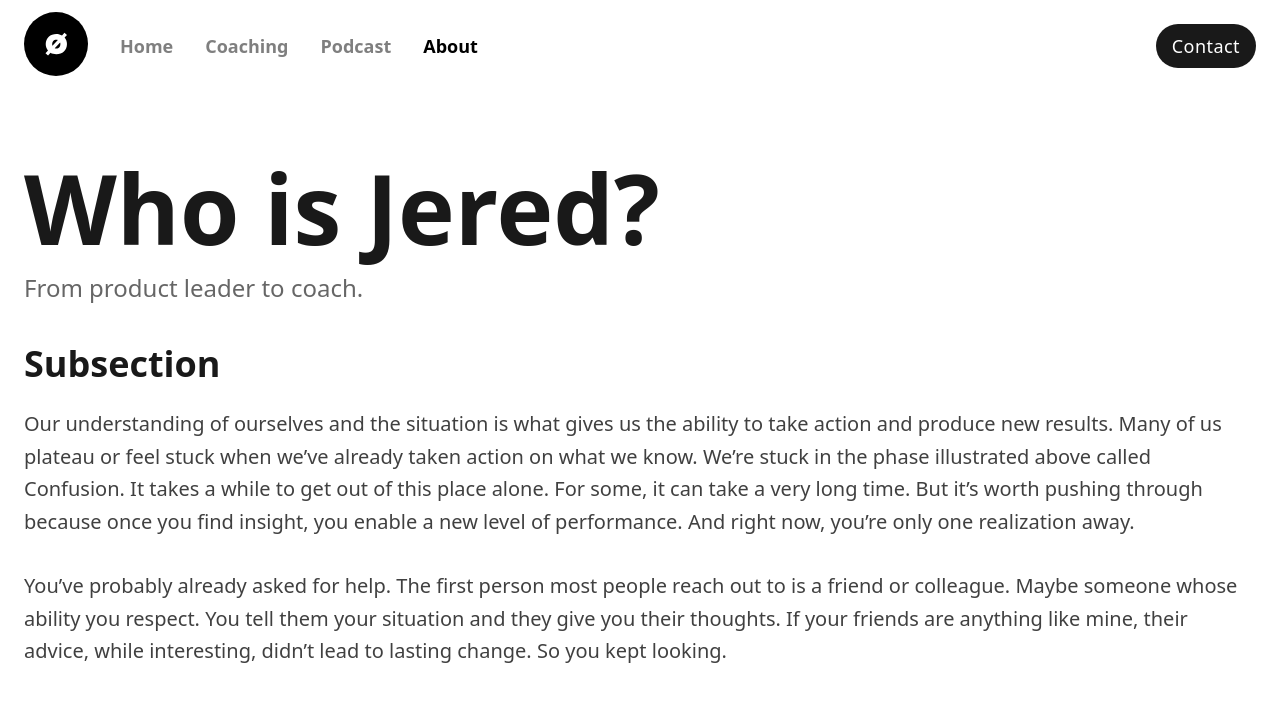
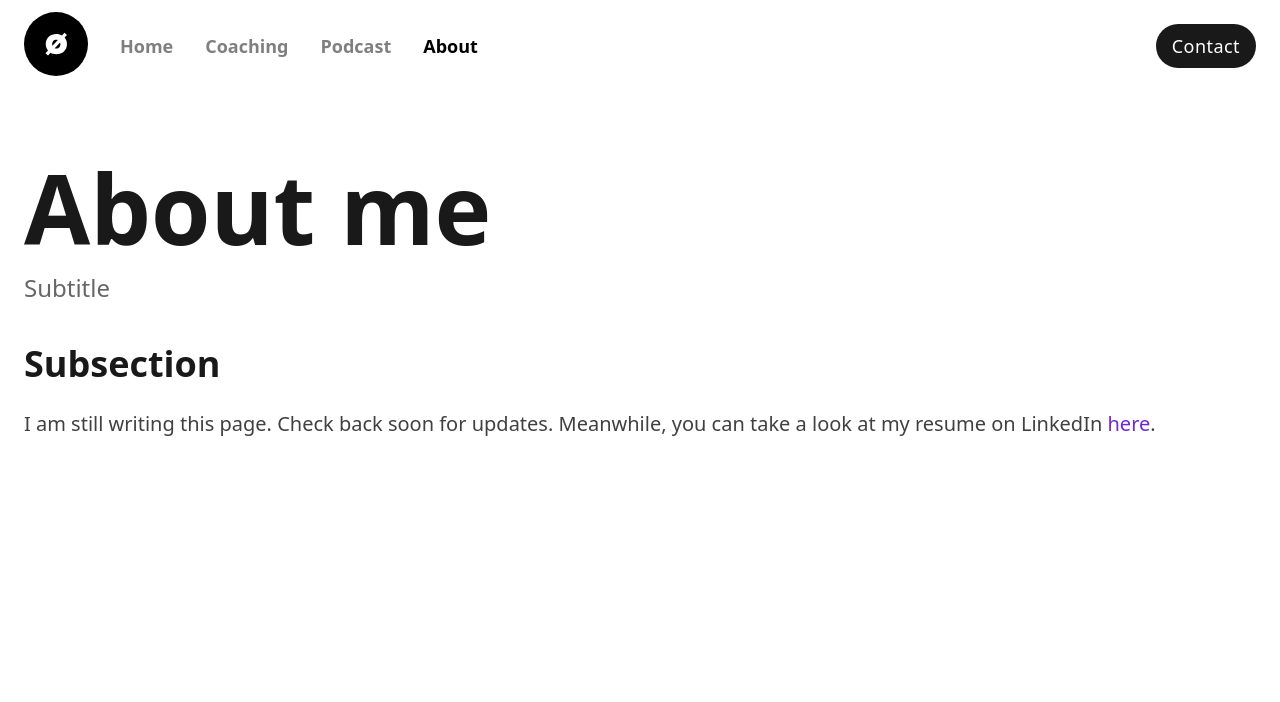
Before and after one commit to JeredOdegard/personal-site, a Next.js app: page /about in a window 1280 px wide. Shown: the top 702 px of the page. Built offline with nearby package versions, Linux system fonts and the light colour scheme.

Commit message:
Updated coaching page and added under construction note on /about

```diff
--- a/pages/about.js
+++ b/pages/about.js
@@ -17,11 +17,10 @@ function About() {
       <Navigation />
 
       <Section>
-        <Headline>Who is Jered?</Headline>
-        <Subtitle>From product leader to coach.</Subtitle>
+        <Headline>About me</Headline>
+        <Subtitle>Subtitle</Subtitle>
         <SectionTitle>Subsection</SectionTitle>
-        <Paragraph>Our understanding of ourselves and the situation is what gives us the ability to take action and produce new results. Many of us plateau or feel stuck when we’ve already taken action on what we know. We’re stuck in the phase illustrated above called Confusion. It takes a while to get out of this place alone. For some, it can take a very long time. But it’s worth pushing through because once you find insight, you enable a new level of performance. And right now, you’re only one realization away.</Paragraph>
-        <Paragraph>You’ve probably already asked for help. The first person most people reach out to is a friend or colleague. Maybe someone whose ability you respect. You tell them your situation and they give you their thoughts. If your friends are anything like mine, their advice, while interesting, didn’t lead to lasting change. So you kept looking.</Paragraph>
+        <Paragraph>I am still writing this page. Check back soon for updates. Meanwhile, you can take a look at my resume on LinkedIn <a className="text-purple-700 hover:text-purple-600" href="https://www.linkedin.com/in/jered-odegard/">here</a>.</Paragraph>
       </Section>
     </Container>
   );
--- a/pages/coaching.js
+++ b/pages/coaching.js
@@ -135,7 +135,7 @@ export default function Coaching() {
       <div className="grid grid-cols-12 gap-x-2 gap-y-4 md:gap-y-10 md:gap-x-10 max-w-screen-xl mx-auto px-6 lg:px-14 xl:px-6">
         <div className="col-span-2"></div>
         <div className="col-span-full lg:col-span-8">
-          <p className="text-xl text-black text-opacity-75 mb-10 leading-relaxed">Maybe someones with more experience will help? If you’re lucky, you have a mentor. This is someone who is further along in their career or life than you who can share their personal experience. But if you’re reading this, chances are that didn’t work either. Mentors are an excellent resource for learning from someone else’s experience. This is useful when you’re building a hard skill and want an example of how it can be done well. But this isn’t helpful when you’re not sure what you need to improve or what you want in the first place. And very rarely does someone else’s experience lead to profound insight for you.</p>
+          <p className="text-xl text-black text-opacity-75 mb-10 leading-relaxed">Maybe someone with more experience will help? If you’re lucky, you have a mentor. This is someone who is further along in their career or life than you who can share their personal experience. But if you’re reading this, chances are that didn’t work either. Mentors are an excellent resource for learning from someone else’s experience. This is useful when you’re building a hard skill and want an example of how it can be done well. But this isn’t helpful when you’re not sure what you need to improve or what you want in the first place. And very rarely does someone else’s experience lead to profound insight for you.</p>
           <p className="text-xl text-black text-opacity-75 mb-10 leading-normal">This is why the top performers work with a coach.</p>
           <h1 className="text-black text-5xl md:max-w-screen-sm font-bold mb-8 text-opacity-90 mt-10 leading-tight">Your dyanmic partner</h1>
           <p className="text-xl text-black text-opacity-75 mb-10 leading-normal">They want someone who will know them inside and out. Because the most profound insight comes not from advice but from thoughtful questions. And this is what I do extremely well as a coach: I ask really good questions. I ask questions because that’s how we’ll uncover the answers nobody else has been able to provide. The truth is, you have the right answers already locked inside. You just need someone who understands you and asks the right questions.</p>
@@ -191,21 +191,23 @@ export default function Coaching() {
                 <li>6 hours of coaching</li>
                 <li>3 month commitment</li>
                 <li>10% price discount</li>
-                <li>Payment in full or amortized</li>
+                <li>Payment in full or monthly</li>
               </ul>
               <a className="text-tertiary-600 font-medium" href="/contact">I'm interested</a>
             </div>
             <div className="col-span-full sm:col-span-1">
-              <div className="font-bold text-black text-opacity-90 mb-2">Month-to-month</div>
+              <div className="font-bold text-black text-opacity-90 mb-2">Focused package</div>
               <ul className="list-disc text-black text-opacity-75 list-inside mb-4">
-                <li>1-2 hours per month</li>
-                <li>No contract</li>
-                <li>Cancel anytime</li>
-                <li>Charged monthly</li>
+                <li>12 hours of coaching</li>
+                <li>3 month commitment</li>
+                <li>20% price discount</li>
+                <li>Payment in full or monthly</li>
               </ul>
               <a className="text-tertiary-600 font-medium" href="/contact">I'm interested</a>
             </div>
           </div>
+
+          <p className="text-xl text-black text-opacity-75 mb-10 leading-normal">After the initial three months together, coaching continues month-to-month with no commitment. This gives you the flexability to continue as needed.</p>
 
           <div className="border-gray-200 py-8 md:flex justify-between items-center gap-x-14">
             <div>
--- a/pages/index.js
+++ b/pages/index.js
@@ -125,7 +125,7 @@ export default function Home() {
               <h3 className="text-lg font-bold text-tertiary-600 text-opacity-80 mb-3">Certified coach</h3>
               <h2 className="text-4xl text-black text-opacity-90 font-bold mb-6">Get unstuck and start growing.</h2>
               <p className="text-black text-opacity-60 text-lg mb-6 font-medium">I help high performing professionals and executives achieve their goals. I'm confident I can accelerate you towards where you want to be.</p>
-              <a href="https://odegard.group"><button className="border border-tertiary-600 bg-tertiary-50 bg-opacity-90 px-5 py-2 text-sm font-medium rounded-full tracking-wide text-tertiary-600 transform transition hover:-translate-y-0.5 hover:bg-opacity-100 hover:scale-105">What is coaching?</button></a>
+              <a href="/coaching"><button className="border border-tertiary-600 bg-tertiary-50 bg-opacity-90 px-5 py-2 text-sm font-medium rounded-full tracking-wide text-tertiary-600 transform transition hover:-translate-y-0.5 hover:bg-opacity-100 hover:scale-105">What is coaching?</button></a>
               <div className="mt-14 grid grid-cols-2 gap-x-10 gap-y-10">
                 <div className="col-span-full sm:col-span-1">
                   <div className="font-medium text-black text-opacity-90 text-sm mb-2">Get to where you want to be in your career</div>
```
